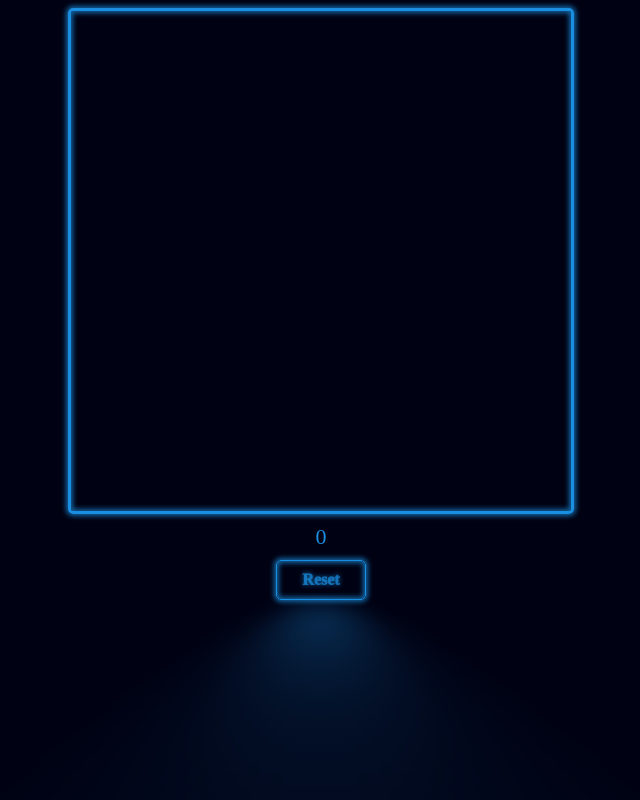
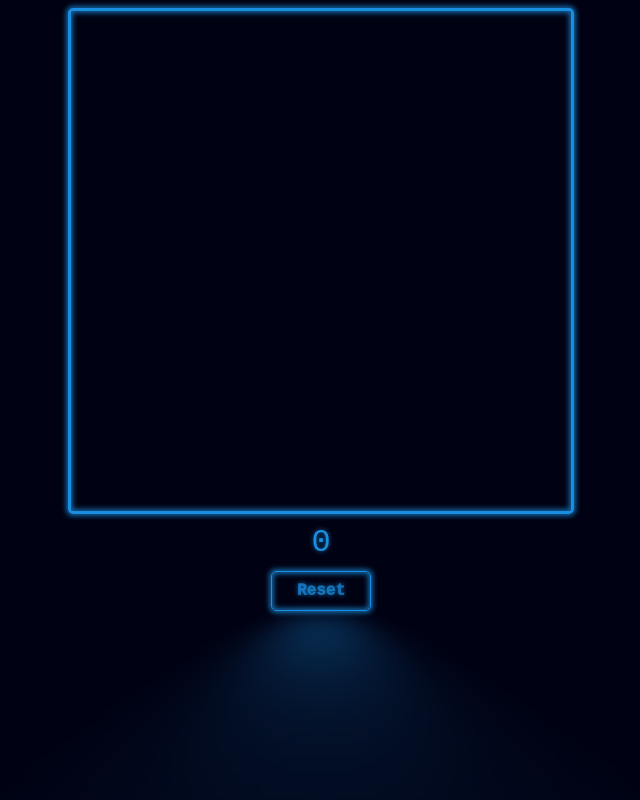
Before and after one commit to Wafiq5/Snak-e, a plain HTML site: page index.html in a window 1280 px wide. Shown: the whole page, without its empty margins (319-959 px from the left). Drawn offline with Linux system fonts and the light colour scheme.

Commit message:
Updated styles

```diff
--- a/style.css
+++ b/style.css
@@ -3,7 +3,7 @@
     --background-clr: 0, 2, 19;
 }
 *{
-    font-family: "Cascadia Code";
+    font-family: "Cascadia Code", monospace;
 }
 body{
     background: rgb(var(--background-clr));
@@ -35,7 +35,8 @@ body{
 }
 .score{
     color: rgb(var(--main-clr));
-    font-size: 22px;
+    font-size: 32px;
+    text-shadow: 0 0 5px rgba(var(--main-clr), .7);
 }
 .reset-button{
     background: transparent;
```
